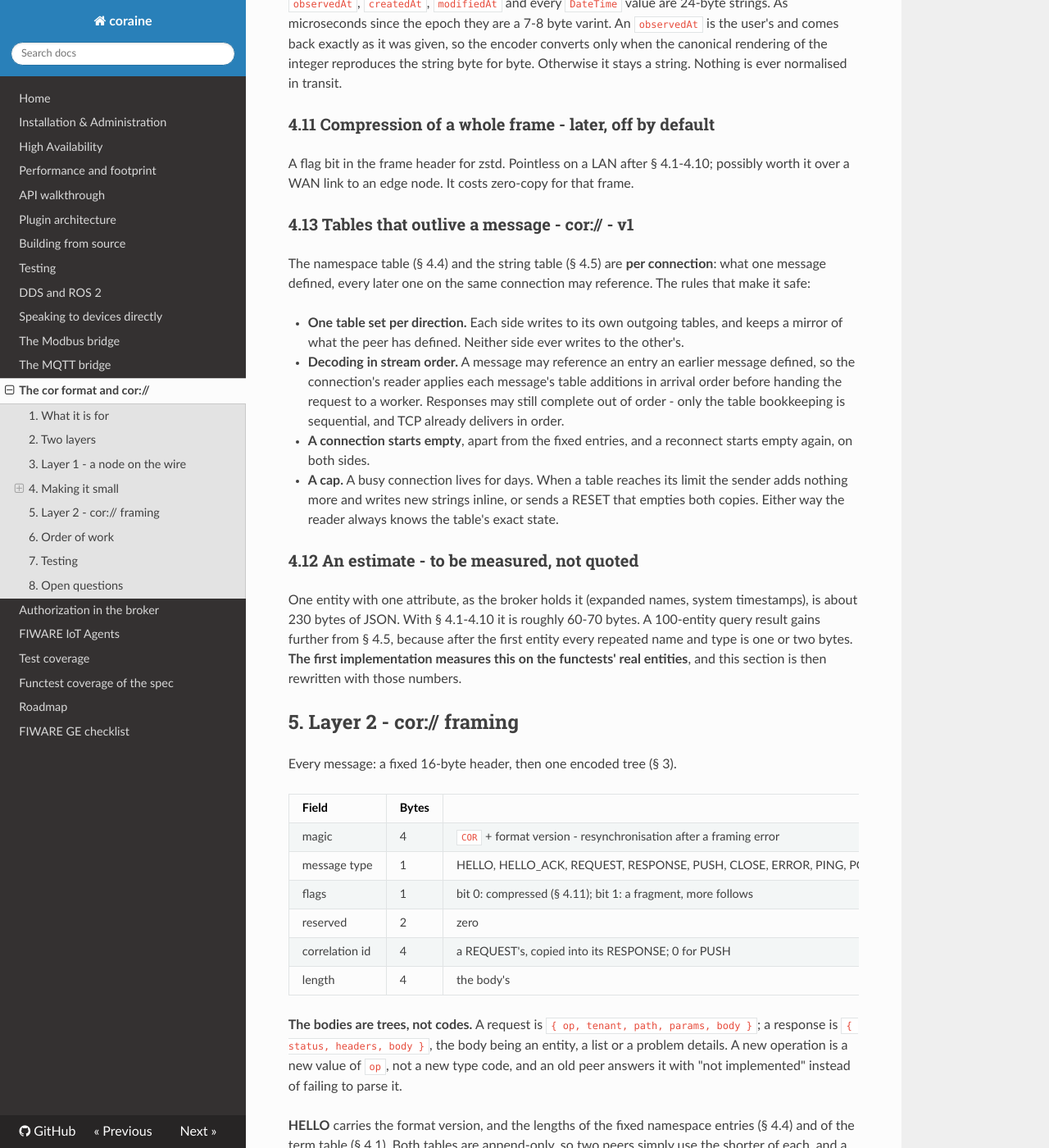
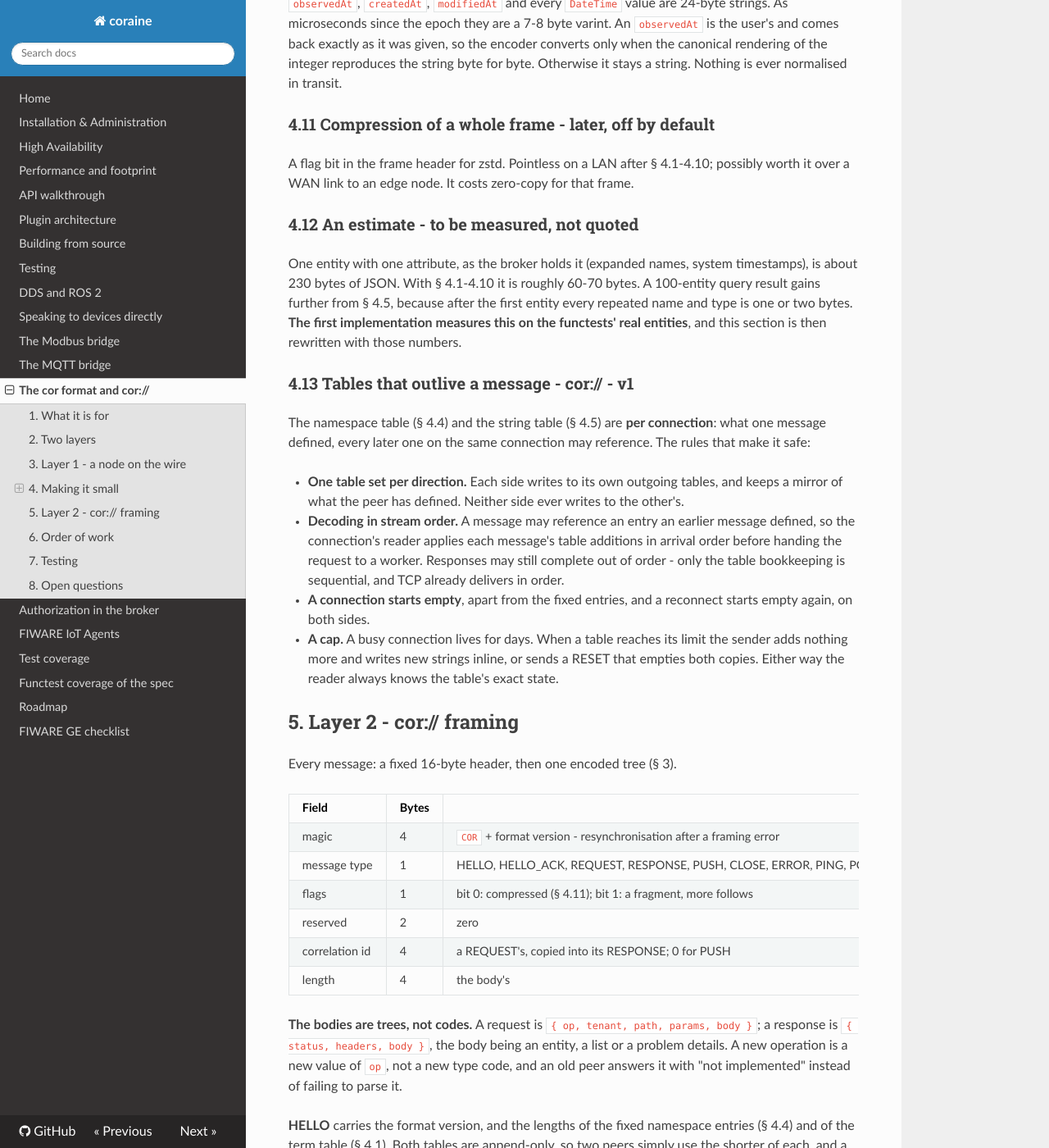
Before and after one commit to SEAMWARE/coraine, an MkDocs documentation site: the page built from doc/cor-protocol.md, in a window 1280 px wide and 1400 px high, scrolled down 4238 px. Shown: the whole window at 82% size. Built offline with MkDocs 1.6.1, drawn with Linux system fonts in a browser that asks for light colours; nearby versions of some CDN libraries; comment, search, counter and statistics services are not loaded; part of the change alters nothing that is shown.

Commit message:
doc: cor format - § 4.12 before § 4.13
Co-Authored-By: Claude Opus 5.5 <noreply@anthropic.com>

```diff
--- a/doc/cor-protocol.md
+++ b/doc/cor-protocol.md
@@ -184,6 +184,14 @@ normalised in transit.
 A flag bit in the frame header for zstd. Pointless on a LAN after § 4.1-4.10; possibly worth it over
 a WAN link to an edge node. It costs zero-copy for that frame.
 
+### 4.12 An estimate - to be measured, not quoted
+
+One entity with one attribute, as the broker holds it (expanded names, system timestamps), is about
+230 bytes of JSON. With § 4.1-4.10 it is roughly 60-70 bytes. A 100-entity query result gains
+further from § 4.5, because after the first entity every repeated name and type is one or two
+bytes. **The first implementation measures this on the functests' real entities**, and this
+section is then rewritten with those numbers.
+
 ### 4.13 Tables that outlive a message - cor:// - v1
 
 The namespace table (§ 4.4) and the string table (§ 4.5) are **per connection**: what one message
@@ -200,14 +208,6 @@ defined, every later one on the same connection may reference. The rules that ma
 - **A cap.** A busy connection lives for days. When a table reaches its limit the sender adds
   nothing more and writes new strings inline, or sends a RESET that empties both copies. Either way
   the reader always knows the table's exact state.
-
-### 4.12 An estimate - to be measured, not quoted
-
-One entity with one attribute, as the broker holds it (expanded names, system timestamps), is about
-230 bytes of JSON. With § 4.1-4.10 it is roughly 60-70 bytes. A 100-entity query result gains
-further from § 4.5, because after the first entity every repeated name and type is one or two
-bytes. **The first implementation measures this on the functests' real entities**, and this
-section is then rewritten with those numbers.
 
 ## 5. Layer 2 - cor:// framing
 
```
